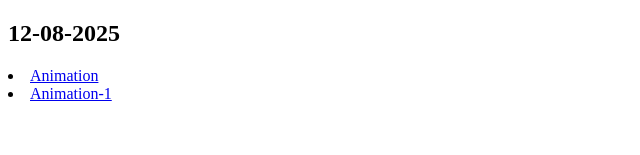
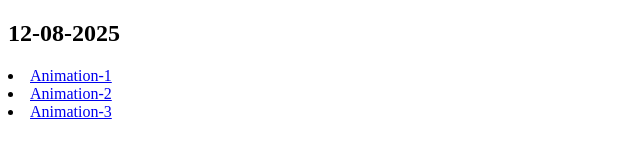
Before and after one commit to jananikodithuwakku/All-Works, a plain HTML site: page index.html in a window 1280 px wide. Shown: the part 607-762 px from the top of the page, without its empty margins (0-640 px from the left). Drawn offline with Linux system fonts and the light colour scheme.

Commit message:
Thirteenth Commit

```diff
--- a/index.html
+++ b/index.html
@@ -30,8 +30,9 @@
     <li><a href="Frontend Pages/Add_to_cart.html">Product Cart</a></li>
 
     <h2>12-08-2025</h2>
-    <li><a href="Animation/Animation.html">Animation</a></li>
-    <li><a href="Animation/Animation-1.html">Animation-1</a></li>
+    <li><a href="Animation/Animation.html">Animation-1</a></li>
+    <li><a href="Animation/Animation-1.html">Animation-2</a></li>
+    <li><a href="Animation/Animation-3.html">Animation-3</a></li>
 
 </body>
 </html>
```
